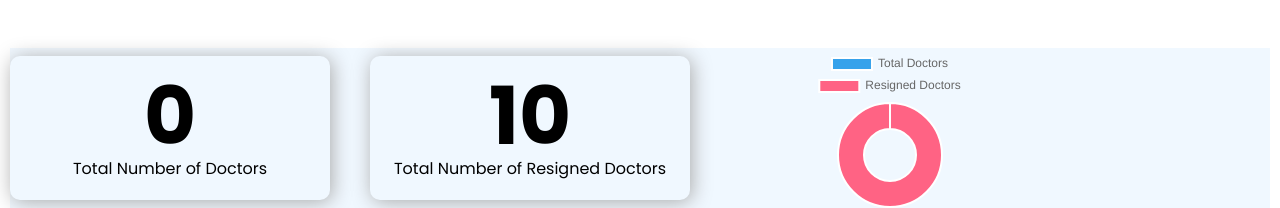
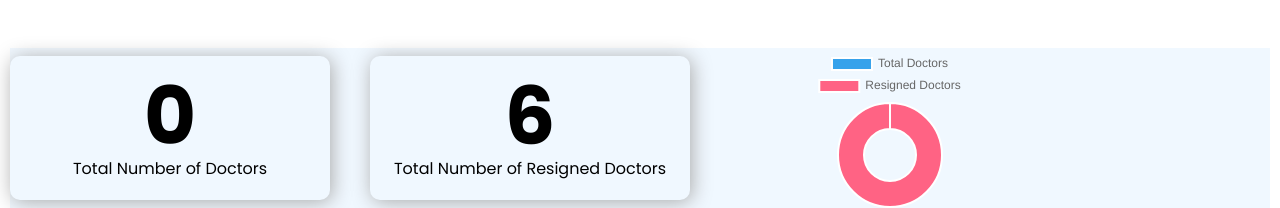
Before and after one commit to ShafranSheikh/Hospital-Management-System, a React (Vite) app in the folder frontend/: page /doctor/overview in a window 1280 px wide. Shown: the part 212-420 px from the top of the page. Built offline with nearby package versions, Linux system fonts and the light colour scheme; no server answers; sample sign-in values are in the browser's storage; a web font is replaced by a local one.

Commit message:
Implemented chartjs to display doctor counts

```diff
--- a/frontend/src/components/Doctor-count-chart/DoctorCountChart.jsx
+++ b/frontend/src/components/Doctor-count-chart/DoctorCountChart.jsx
@@ -8,7 +8,7 @@ ChartJS.register(ArcElement, Tooltip, Legend);
 
 const DoctorCountChart = () => {
     const [doctorCount, setDoctorCount] = useState(0);
-    const [resignedCount, setResignedCount] = useState(10); // Example resigned doctors count
+    const [resignedCount, setResignedCount] = useState(6); // Example resigned doctors count
 
     useEffect(() => {
         const fetchDoctorCount = async () => {
--- a/frontend/src/pages/DoctorOverview.jsx
+++ b/frontend/src/pages/DoctorOverview.jsx
@@ -41,7 +41,7 @@ useEffect(()=>{
                 <p>Total Number of Doctors</p>
             </div>
             <div className="doctor-card-container">
-                <h1>10</h1>
+                <h1>6</h1>
                 <p>Total Number of Resigned Doctors</p>
             </div>
             <div className="chart-container">
--- a/frontend/src/styles/doctoroverview.css
+++ b/frontend/src/styles/doctoroverview.css
@@ -17,9 +17,6 @@
     align-items: center;
     justify-content: center;
     box-shadow: 2px 2px 20px #aaaaaa;
-}
-.chart-container{
-
 }
 .doctor-stats .doctor-card-container h1{
     font-size: 80px;
```
